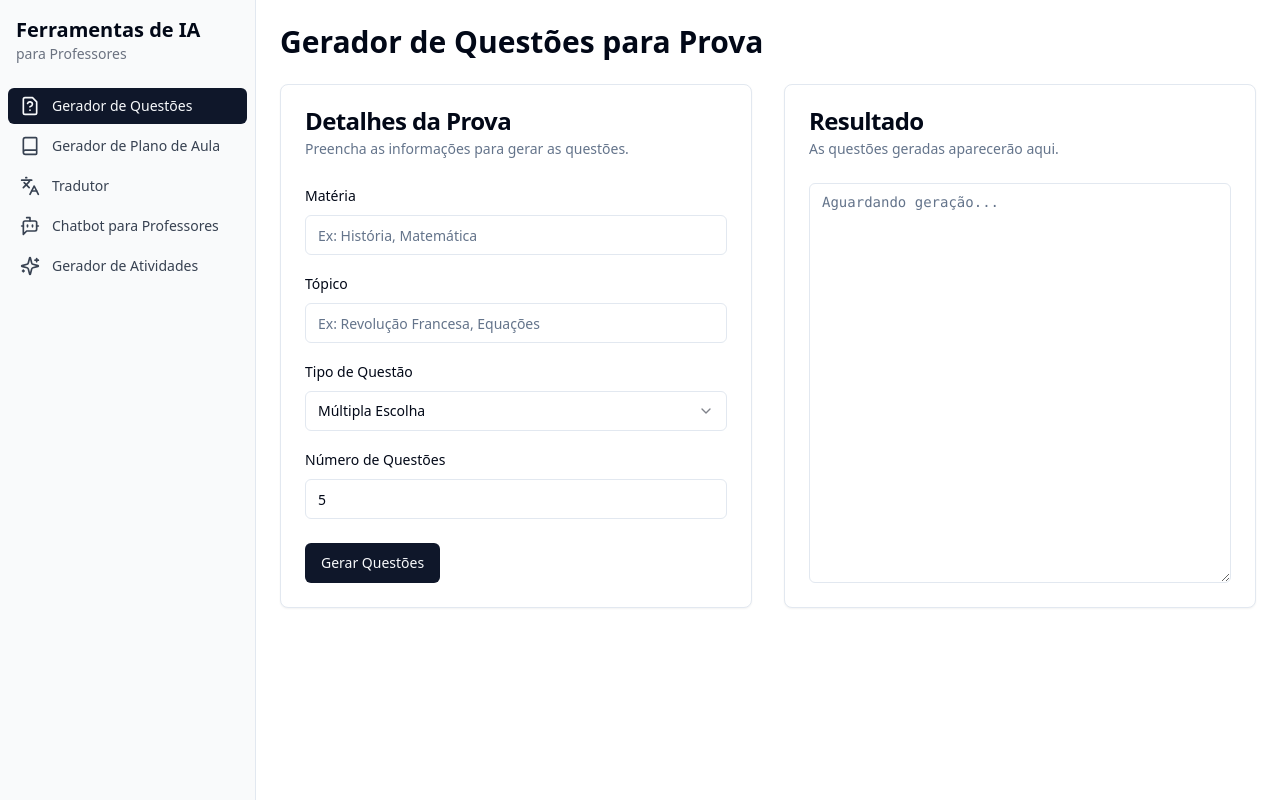
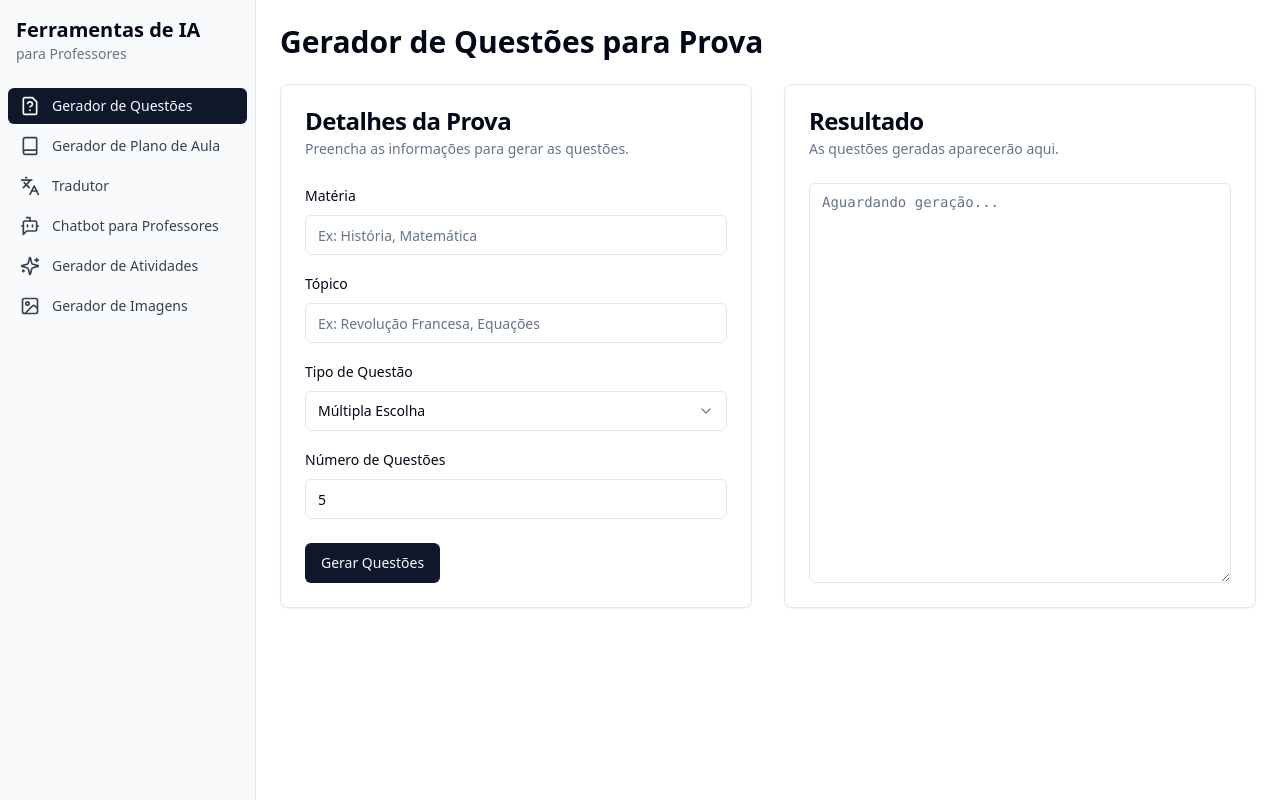
Before and after one commit to tyyyrvid-a11y/ProfessorAI, a React (Vite) app: page / in a window 1280 px wide. Built offline with nearby package versions, Linux system fonts and the light colour scheme.

Commit message:
[dyad] Integrating the Image Generator page into the UI - wrote 2 file(s)

```diff
--- a/src/App.tsx
+++ b/src/App.tsx
@@ -10,6 +10,7 @@ import LessonPlanGenerator from "./pages/LessonPlanGenerator";
 import Translator from "./pages/Translator";
 import Chatbot from "./pages/Chatbot";
 import ActivityGenerator from "./pages/ActivityGenerator";
+import ImageGenerator from "./pages/ImageGenerator";
 
 const queryClient = new QueryClient();
 
@@ -26,6 +27,7 @@ const App = () => (
             <Route path="translator" element={<Translator />} />
             <Route path="chatbot" element={<Chatbot />} />
             <Route path="activity-generator" element={<ActivityGenerator />} />
+            <Route path="image-generator" element={<ImageGenerator />} />
           </Route>
           <Route path="*" element={<NotFound />} />
         </Routes>
--- a/src/components/Layout.tsx
+++ b/src/components/Layout.tsx
@@ -1,5 +1,5 @@
 import { NavLink, Outlet } from "react-router-dom";
-import { Book, BotMessageSquare, FileQuestion, Languages, Sparkles } from "lucide-react";
+import { Book, BotMessageSquare, FileQuestion, Languages, Sparkles, Image } from "lucide-react";
 import { cn } from "@/lib/utils";
 
 const navigation = [
@@ -8,6 +8,7 @@ const navigation = [
   { name: "Tradutor", href: "/translator", icon: Languages },
   { name: "Chatbot para Professores", href: "/chatbot", icon: BotMessageSquare },
   { name: "Gerador de Atividades", href: "/activity-generator", icon: Sparkles },
+  { name: "Gerador de Imagens", href: "/image-generator", icon: Image },
 ];
 
 export function Layout() {
```
